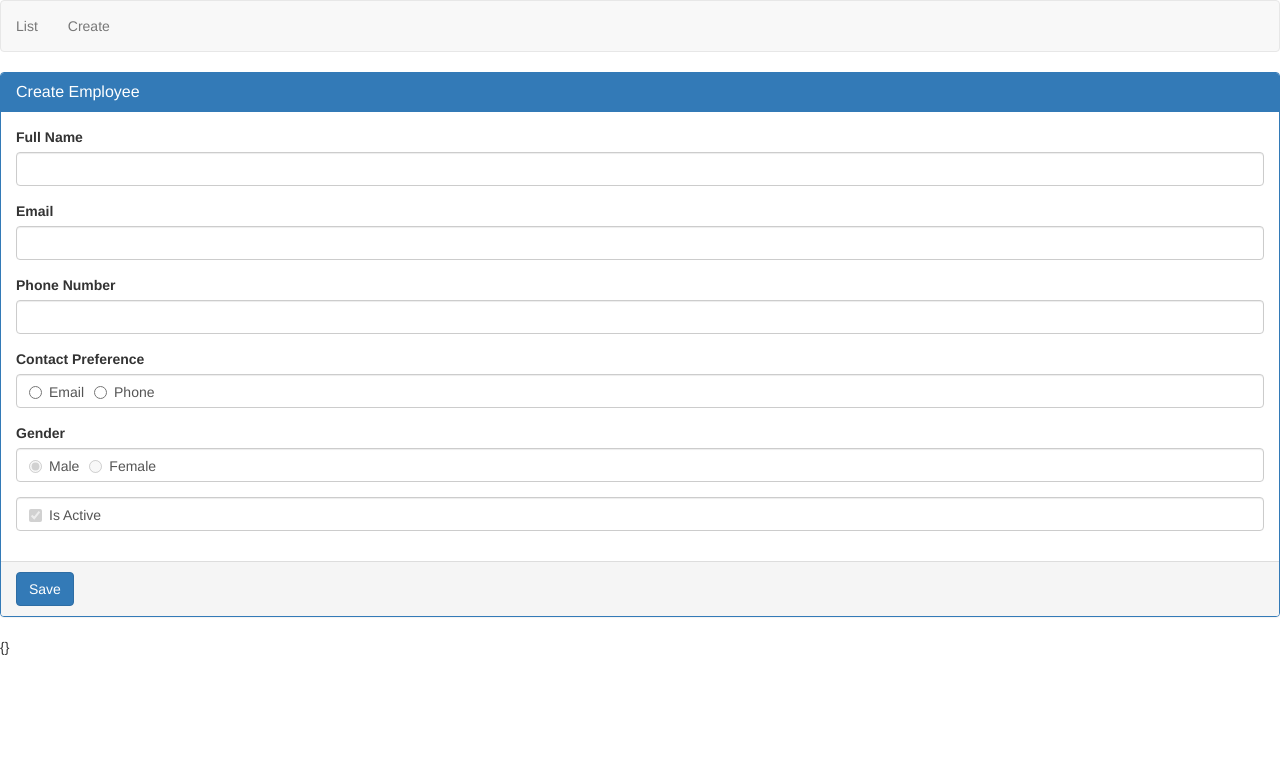
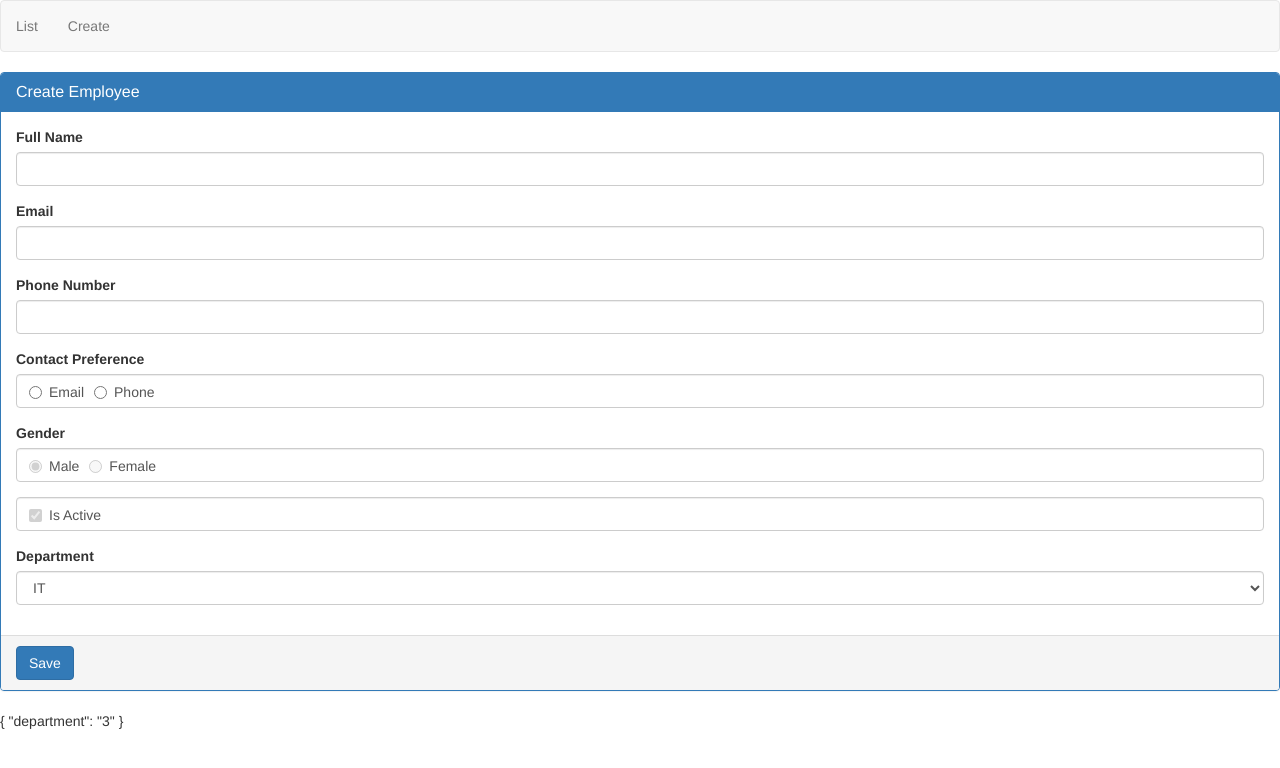
Before and after one commit to toan09sk/AngularLearning, an Angular app: page /create in a window 1280 px wide. Shown: the top 768 px of the page. Built offline with nearby package versions, Linux system fonts and the light colour scheme.

Commit message:
video 7: Angular bootstrap select list

```diff
--- a/src/app/create-employee.component.html
+++ b/src/app/create-employee.component.html
@@ -55,6 +55,16 @@
                     </label>
                 </div>
             </div>
+
+            <div class="form-group">
+                <label for="department">Department</label>
+                <select id="department" name="department" [(ngModel)]="department" class="form-control">
+                    <option value="1">Help Desk</option>
+                    <option value="2">HR</option>
+                    <option value="3">IT</option>
+                    <option value="4">Paroll</option>
+                </select>
+            </div>
         </div>
 
         <div class="panel-footer">
--- a/src/app/create-employee.component.ts
+++ b/src/app/create-employee.component.ts
@@ -9,6 +9,7 @@ import { NgForm } from '@angular/forms';
 export class CreateEmployeeComponent implements OnInit {
   gender = 'male';
   isActive = true;
+  department = '3';
 
   constructor() { }
 
```
